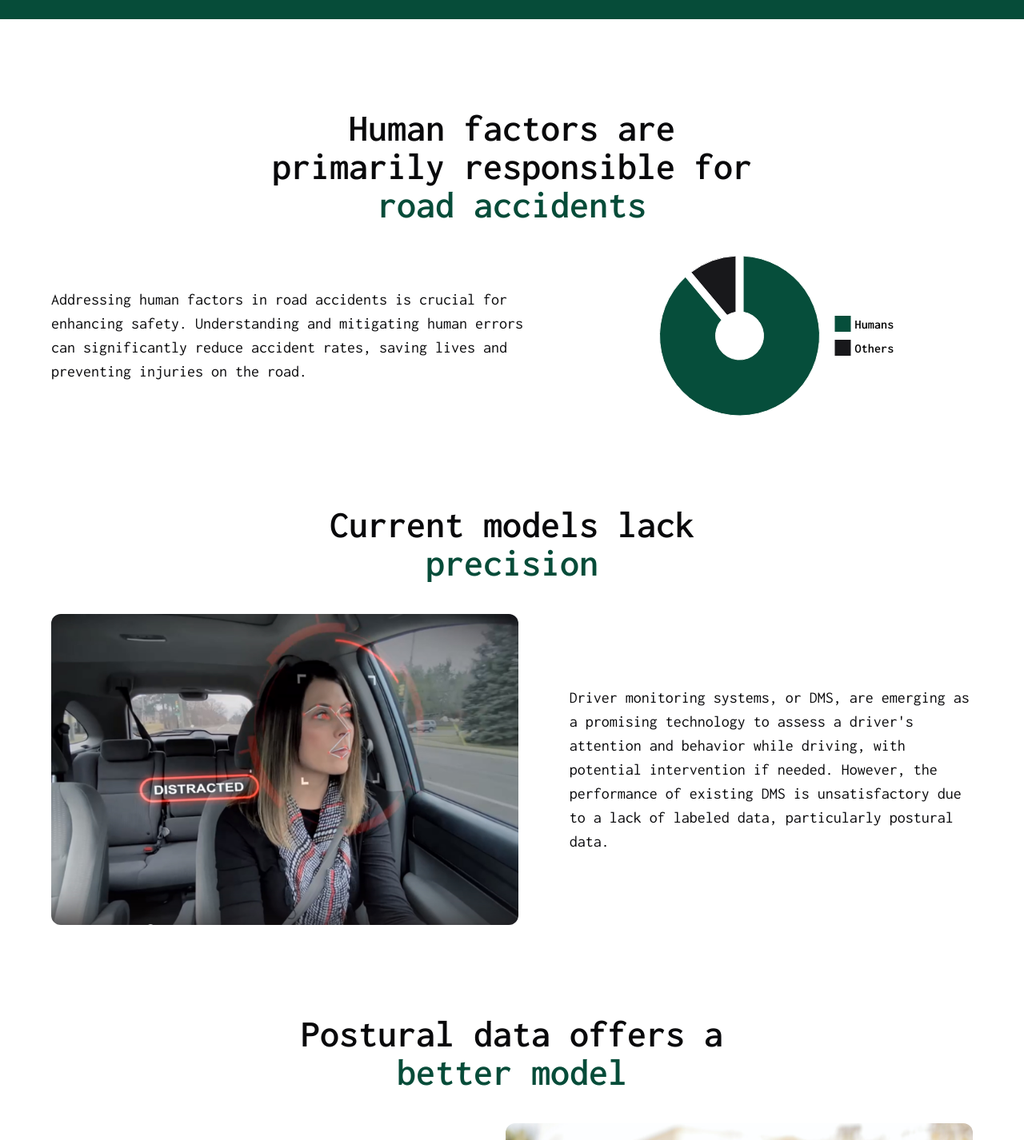
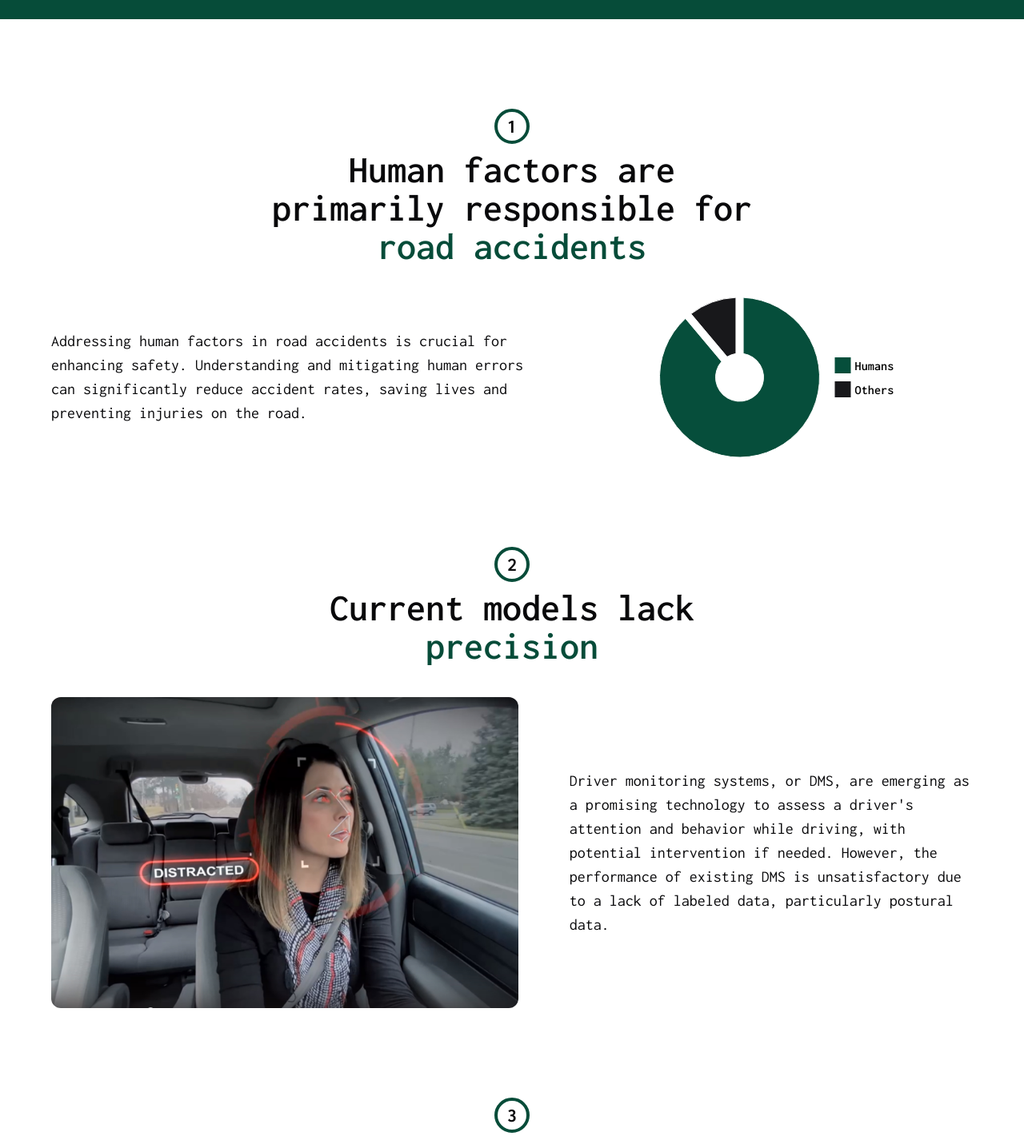
Before and after one commit to SebastienLaurentt/MoniPost, a Next.js app: page / in a window 1280 px wide. Shown: the part 660-2086 px from the top of the page at 80% size. Built offline with nearby package versions, Linux system fonts and the light colour scheme.

Commit message:
bunch of css update

```diff
--- a/components/Sections/Background.tsx
+++ b/components/Sections/Background.tsx
@@ -5,6 +5,12 @@ import SectionHeader from "../SectionHeader";
 const Background = () => {
   return (
     <Section marginTop={true}>
+      <div className="flex flex-row justify-center 2xl:hidden">
+        <span className="mb-2 rounded-full border-4 border-primary px-3 text-lg font-extrabold">
+          1
+        </span>
+      </div>
+
       <SectionHeader
         title="Human factors are primarily responsible for"
         titleHighlight="road accidents"
@@ -13,6 +19,11 @@ const Background = () => {
       />
       <div className="flex flex-col gap-y-12 md:flex-row md:items-center lg:gap-x-16">
         <div className="md:w-1/2  lg:w-[600px] ">
+          <div className="hidden flex-row justify-start 2xl:flex ">
+            <span className="mb-2 rounded-full border-4 border-primary px-4 text-2xl font-extrabold">
+              1
+            </span>
+          </div>
           <SectionHeader
             title="Human factors are primarily responsible for"
             titleHighlight="road accidents"
--- a/components/Sections/Dms.tsx
+++ b/components/Sections/Dms.tsx
@@ -5,6 +5,11 @@ import SectionHeader from "../SectionHeader";
 const Dms = () => {
   return (
     <Section marginTop={true}>
+      <div className="flex flex-row justify-center 2xl:hidden">
+        <span className="mb-2 rounded-full border-4 border-primary px-3 text-lg font-extrabold">
+          2
+        </span>
+      </div>
       <SectionHeader
         title="Current models lack"
         titleHighlight="precision"
@@ -13,6 +18,11 @@ const Dms = () => {
       />
       <div className="flex flex-col gap-y-4 lg:flex-row-reverse lg:items-center lg:gap-x-16 ">
         <div className="lg:w-3/4">
+          <div className="hidden flex-row justify-start 2xl:flex ">
+            <span className="mb-2 rounded-full border-4 border-primary px-4 text-2xl font-extrabold">
+              2
+            </span>
+          </div>
           <SectionHeader
             title="Current models lack"
             titleHighlight="precision"
--- a/components/Sections/PosturalArgument.tsx
+++ b/components/Sections/PosturalArgument.tsx
@@ -5,6 +5,11 @@ import SectionHeader from "../SectionHeader";
 const PosturalArgument = () => {
   return (
     <Section marginTop={true} marginBottom={true}>
+      <div className="flex flex-row justify-center 2xl:hidden">
+        <span className="mb-2 rounded-full border-4 border-primary px-3 text-lg font-extrabold">
+          3
+        </span>
+      </div>
       <SectionHeader
         title="Postural data offers a"
         titleHighlight="better model"
@@ -13,6 +18,11 @@ const PosturalArgument = () => {
       />
       <div className="flex flex-col gap-y-4 lg:flex-row lg:items-center lg:gap-x-16">
         <div className="lg:w-3/4">
+          <div className="hidden flex-row justify-start 2xl:flex ">
+            <span className="mb-2 rounded-full border-4 border-primary px-4 text-2xl font-extrabold">
+              3
+            </span>
+          </div>
           <SectionHeader
             title="Postural data offers a"
             titleHighlight="better model"
```
